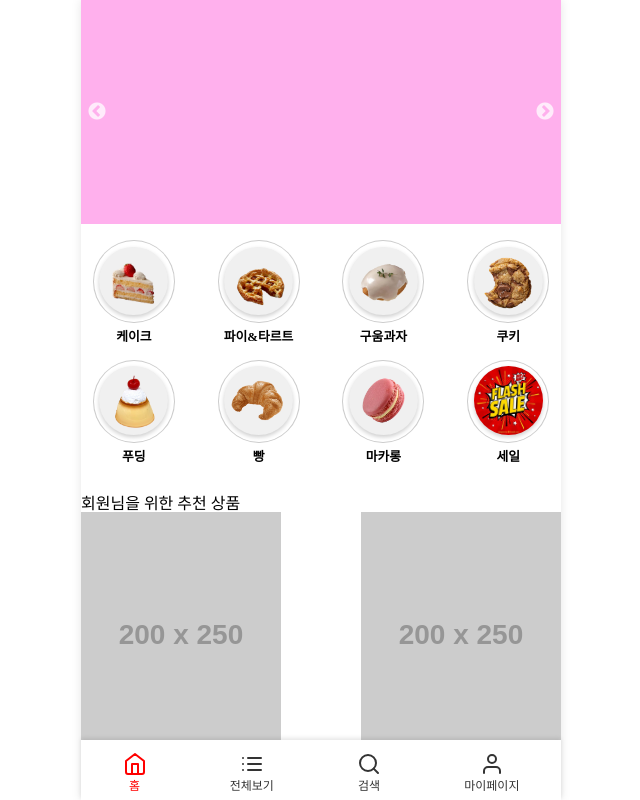
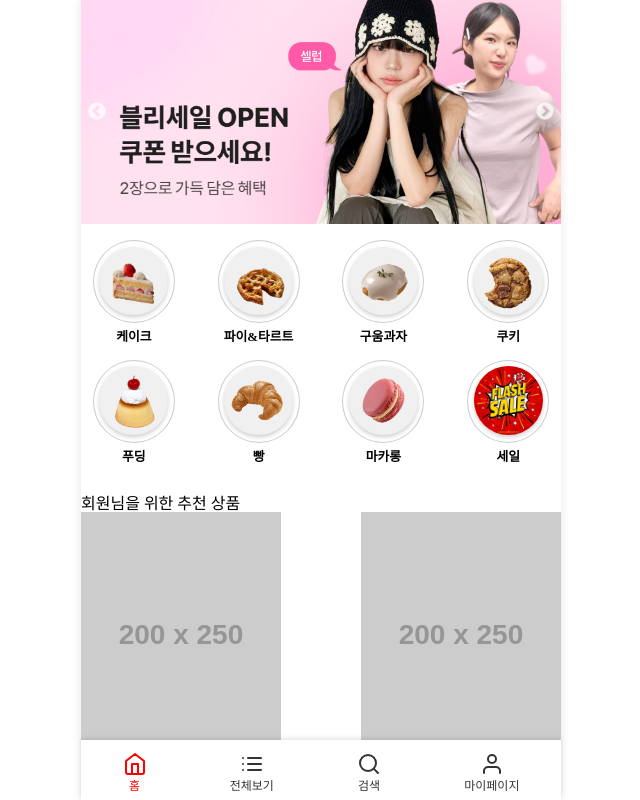
Before and after one commit to sangyunpark99/DessertSpot, a React (Create React App) app in the folder frontend/: page / in a window 1280 px wide. Shown: the whole page, without its empty margins (319-959 px from the left). Built offline with nearby package versions, Linux system fonts and the light colour scheme.

Commit message:
[#2] feat: banner 이미지 추가

```diff
--- a/frontend/src/components/BannerCarousel.js
+++ b/frontend/src/components/BannerCarousel.js
@@ -2,6 +2,8 @@ import Slider from 'react-slick';
 import "slick-carousel/slick/slick.css";
 import "slick-carousel/slick/slick-theme.css";
 import styled from "styled-components";
+import banner from "../assets/banner.png";
+import banner2 from "../assets/banner2.png";
 import BannerItem from "./BannerItem";
 
 const SliderContainer = styled.div`
@@ -44,8 +46,8 @@ const BannerCarousel = () => {
     }
 
     const images = [
-        {src:"https://rimage.gnst.jp/livejapan.com/public/article/detail/a/00/03/a0003580/img/basic/a0003580_main.jpg", alt:"dessert"},
-        {src:"https://encrypted-tbn0.gstatic.com/images?q=tbn:ANd9GcR5d9EW6EvcKbeIMGqYr9FelmkBNYA0y6S5Jg&s", alt:"dessert"},
+        {src:banner, alt:"dessert"},
+        {src:banner2, alt:"dessert"},
     ]
 
     return (
--- a/frontend/src/components/BannerItem.js
+++ b/frontend/src/components/BannerItem.js
@@ -3,10 +3,10 @@ import styled from "styled-components";
 const BannerImage = styled.div`
   width: 100%;
   height: 28vh;
-  background-color: #ffb0ed;
-    //background-image: url(${props => props?.src});
-  //background-size: cover; /* 이미지를 요소에 꽉 차게 */
-  //background-position: center; /* 이미지를 가운데 위치하게 */
+  //background-color: #ffb0ed;
+  background-image: url(${props => props?.src});
+  background-size: cover; /* 이미지를 요소에 꽉 차게 */
+  background-position: center; /* 이미지를 가운데 위치하게 */
 `;
 
 
```
Also changed, not shown: frontend/src/assets/banner.png (added), frontend/src/assets/banner2.png (added).
